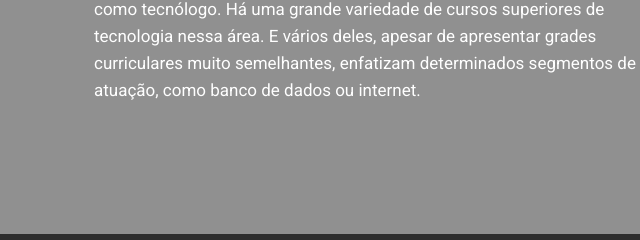
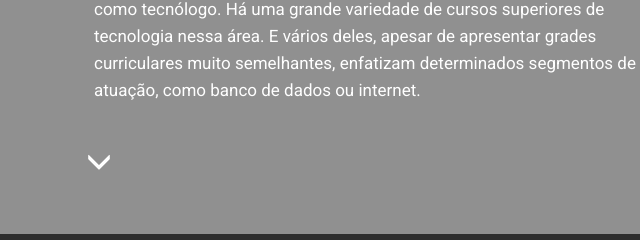
Before and after one commit to dkhisan/PR-EU, a plain HTML site: page estacio/index.html in a window 1280 px wide. Shown: the part 1250-1490 px from the top of the page, 561-1201 px from the left. Drawn offline with Linux system fonts and the light colour scheme.

Commit message:
Update index.html
Added arrow to next section.

```diff
--- a/estacio/index.html
+++ b/estacio/index.html
@@ -64,6 +64,11 @@
 
             </div>
         </div>
+        <div class="mbr-arrow mbr-arrow--floating text-center">
+            <div class="mbr-section__container container">
+                <a class="mbr-arrow__link" href="#msg-box3-3"><i class="glyphicon glyphicon-menu-down"></i></a>
+            </div>
+        </div>
     </div>
 </section>
 
```
